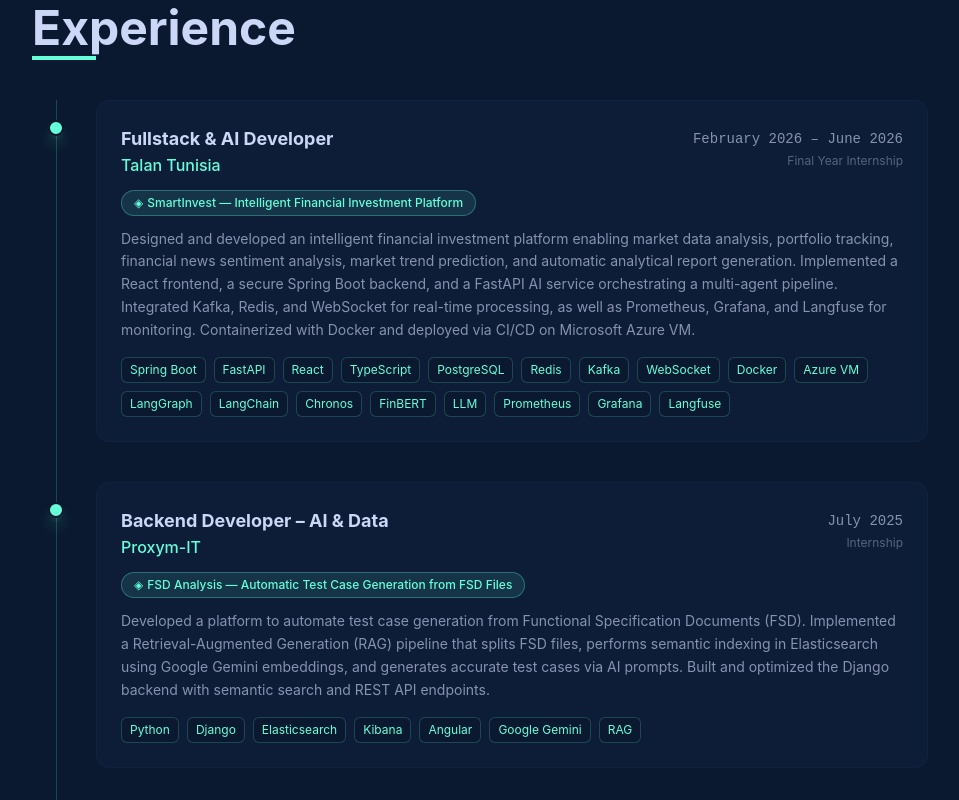
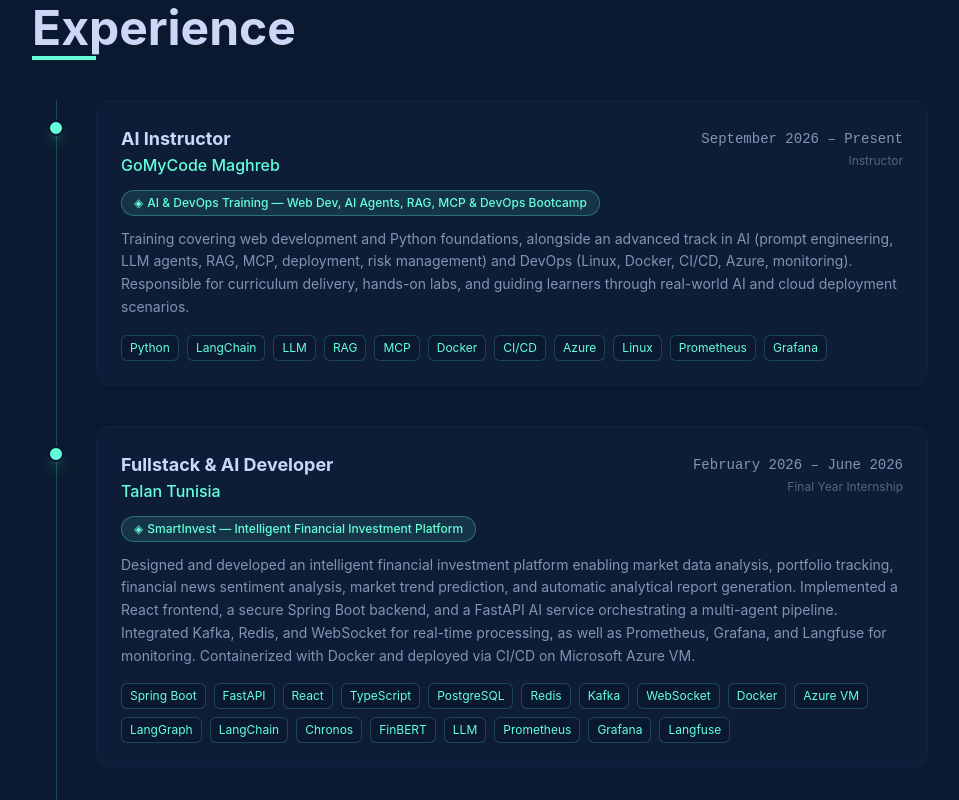
Before and after one commit to haroun-Benameur/porfolio-projectweb, a React (Vite) app: page / in a window 1280 px wide. Shown: the part 2220-3020 px from the top of the page, without its empty margins (160-1119 px from the left). Built offline with nearby package versions, Linux system fonts and the light colour scheme.

Commit message:
modify experience part

```diff
--- a/src/components/Experience.jsx
+++ b/src/components/Experience.jsx
@@ -1,6 +1,20 @@
 import { motion } from 'framer-motion'
 
 const experiences = [
+  {
+    role: 'AI Instructor',
+    company: 'GoMyCode Maghreb',
+    period: 'September 2026 – Present',
+    type: 'Instructor',
+    project: 'AI & DevOps Training',
+    projectLabel: 'Web Dev, AI Agents, RAG, MCP & DevOps Bootcamp',
+    description:
+      'Training covering web development and Python foundations, alongside an advanced track in AI (prompt engineering, LLM agents, RAG, MCP, deployment, risk management) and DevOps (Linux, Docker, CI/CD, Azure, monitoring). Responsible for curriculum delivery, hands-on labs, and guiding learners through real-world AI and cloud deployment scenarios.',
+    technologies: [
+      'Python', 'LangChain', 'LLM', 'RAG', 'MCP',
+      'Docker', 'CI/CD', 'Azure', 'Linux', 'Prometheus', 'Grafana',
+    ],
+  },
   {
     role: 'Fullstack & AI Developer',
     company: 'Talan Tunisia',
```
Also changed, not shown: 1 other file (tests, documents, lock files or other folders).
